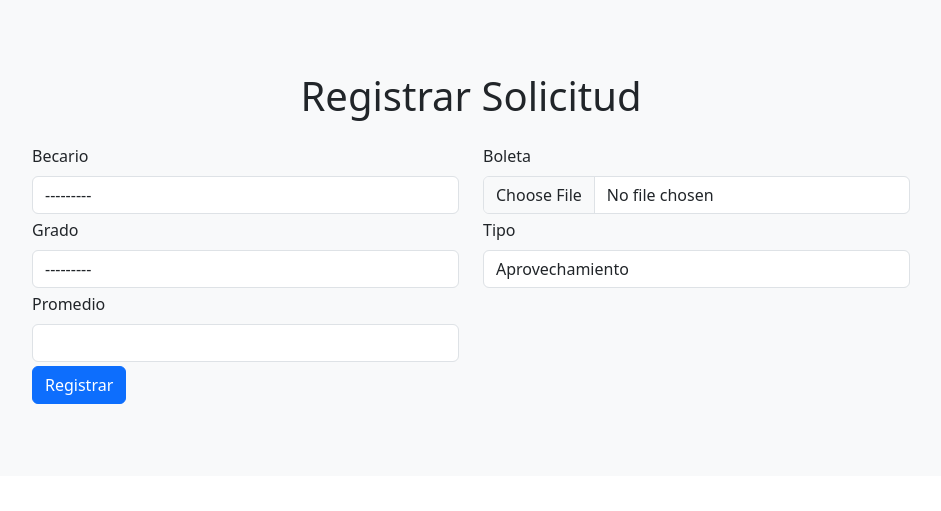
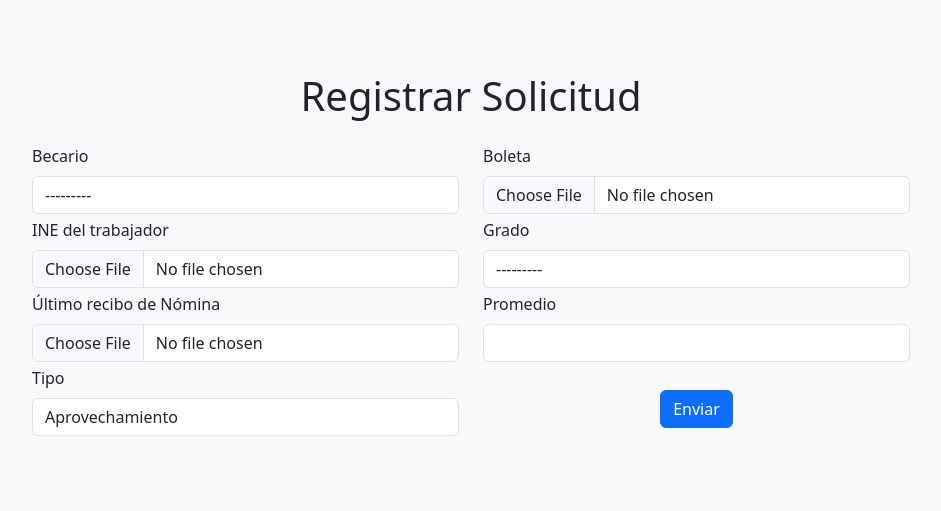
Before and after one commit to ksobrenat32/scholarships-db, a Django app: page /becas/create_solicitud/ in a window 1280 px wide. Shown: the part 56-567 px from the top of the page, without its empty margins (169-1110 px from the left). Run offline with Django 5.2, Linux system fonts and the light colour scheme; a user stored in the database is signed in; data comes from the database, SQL or seed files in the repository; tables that the repository leaves empty hold one stand-in row (values such as "Sample post"); some libraries are stand-ins or nearby versions.

Commit message:
Add INE and recibo de nómina to the solicitud requirements

```diff
--- a/main/forms.py
+++ b/main/forms.py
@@ -20,7 +20,7 @@ class SolicitudNormalCreateForm(forms.ModelForm):
 
     class Meta:
         model = SolicitudNormal
-        fields = ['becario', 'grado', 'promedio', 'boleta', 'tipo']
+        fields = ['becario', 'grado', 'promedio', 'boleta', 'tipo', 'recibo_nomina', 'ine']
         widgets = {
             'tipo': forms.Select(choices=SolicitudNormal.TIPO_CHOICES),
         }
@@ -41,7 +41,7 @@ class SolicitudEspecialCreateForm(forms.ModelForm):
 
     class Meta:
         model = SolicitudEspecial
-        fields = ['becario', 'diagnostico_medico', 'tipo_educacion', 'certificado_medico', 'certificado_escolar']
+        fields = ['becario', 'diagnostico_medico', 'tipo_educacion', 'certificado_medico', 'certificado_escolar', 'recibo_nomina', 'ine']
 
     def __init__(self, *args, **kwargs):
         user = kwargs.pop('user')
--- a/main/templates/create_solicitud_normal.html
+++ b/main/templates/create_solicitud_normal.html
@@ -24,12 +24,16 @@
                             {{ form.becario|add_class:"form-control" }}
                         </div>
                         <div class="mb-1">
-                            <label for="grado" class="form-label">Grado</label>
-                            {{ form.grado|add_class:"form-control" }}
+                            <label for="ine" class="form-label">INE del trabajador</label>
+                            {{ form.ine|add_class:"form-control" }}
                         </div>
                         <div class="mb-1">
-                            <label for="promedio" class="form-label">Promedio</label>
-                            {{ form.promedio|add_class:"form-control" }}
+                            <label for="recibo_nomina" class="form-label">Último recibo de Nómina</label>
+                            {{ form.recibo_nomina|add_class:"form-control" }}
+                        </div>
+                        <div class="mb-1">
+                            <label for="tipo" class="form-label">Tipo</label>
+                            {{ form.tipo|add_class:"form-control" }}
                         </div>
                     </div>
                     <div class="col-md-6">
@@ -38,13 +42,19 @@
                             {{ form.boleta|add_class:"form-control" }}
                         </div>
                         <div class="mb-1">
-                            <label for="tipo" class="form-label">Tipo</label>
-                            {{ form.tipo|add_class:"form-control" }}
+                            <label for="grado" class="form-label">Grado</label>
+                            {{ form.grado|add_class:"form-control" }}
+                        </div>
+                        <div class="mb-1">
+                            <label for="promedio" class="form-label">Promedio</label>
+                            {{ form.promedio|add_class:"form-control" }}
+                        </div>
+                        <div class="mb-1 text-center">
+                            <br>
+                            <button type="submit" class="btn btn-primary">Enviar</button>
                         </div>
                     </div>
                 </div>
-
-                <button type="submit" class="btn btn-primary btn-block">Registrar</button>
             </form>
         </div>
     </div>
```
Also changed, not shown: main/templates/create_solicitud_especial.html (+17 -4 lines).
